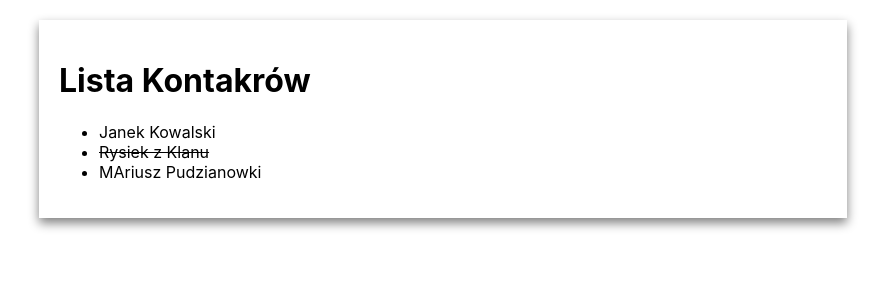
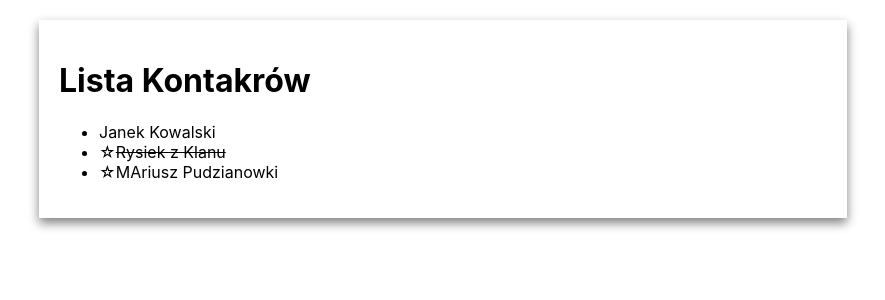
Before and after one commit to KarolMrozInfoShareStudent/homework_karol_mroz, a React (Create React App) app: page / in a window 1280 px wide. Shown: the top 300 px of the page, without its empty margins (197-1082 px from the left). Built offline with nearby package versions, Linux system fonts and the light colour scheme.

Commit message:
dodanie gwiazdki

```diff
--- a/src/component/App/App.js
+++ b/src/component/App/App.js
@@ -30,9 +30,11 @@ class App extends Component {
         <ul>
           {tasks.map(task => (
             <li key={task.id}>
-            {
-              task.isDone ? <del>{task.title}</del> : task.title
-            }
+              {
+                task.isImportant && <span>&#9734;</span>
+              }
+
+              {task.isDone ? <del>{task.title}</del> : task.title}
             </li>
           ))}
         </ul>
```
